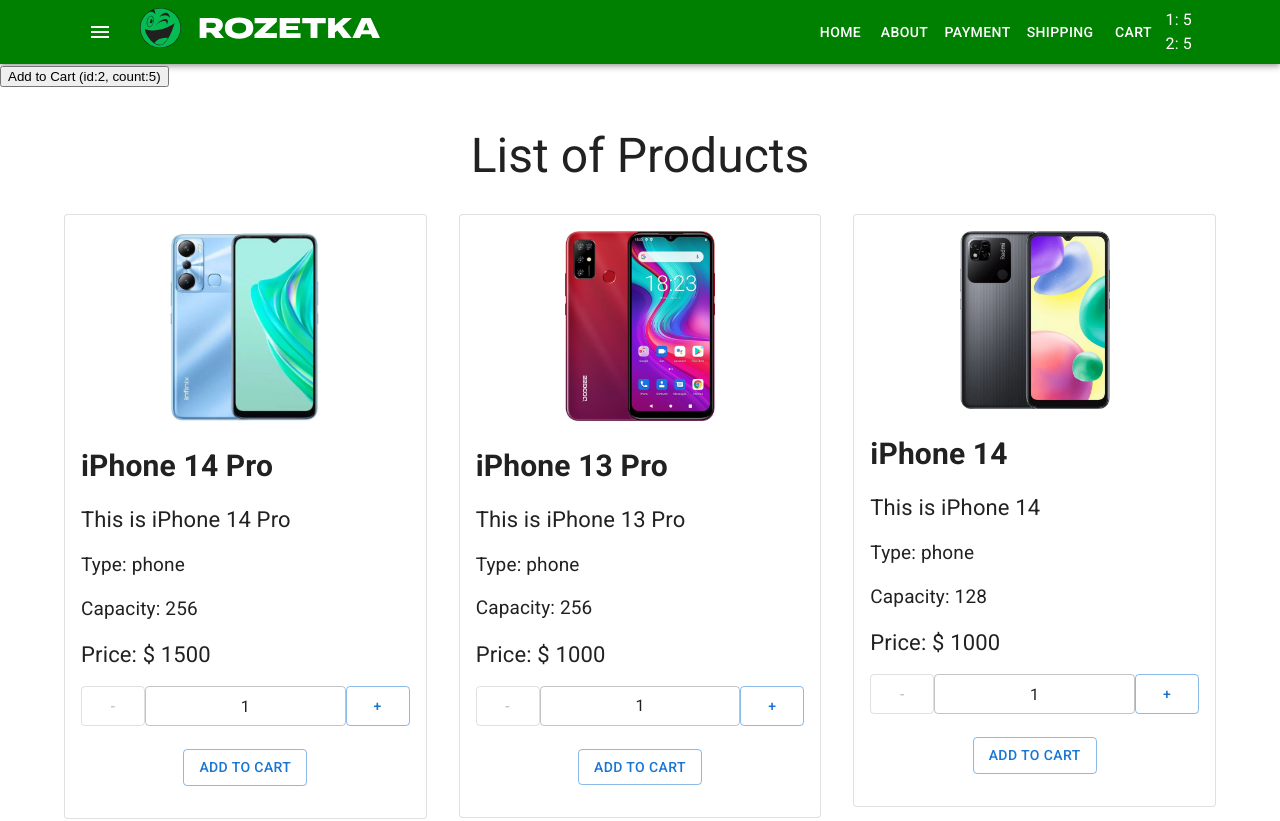
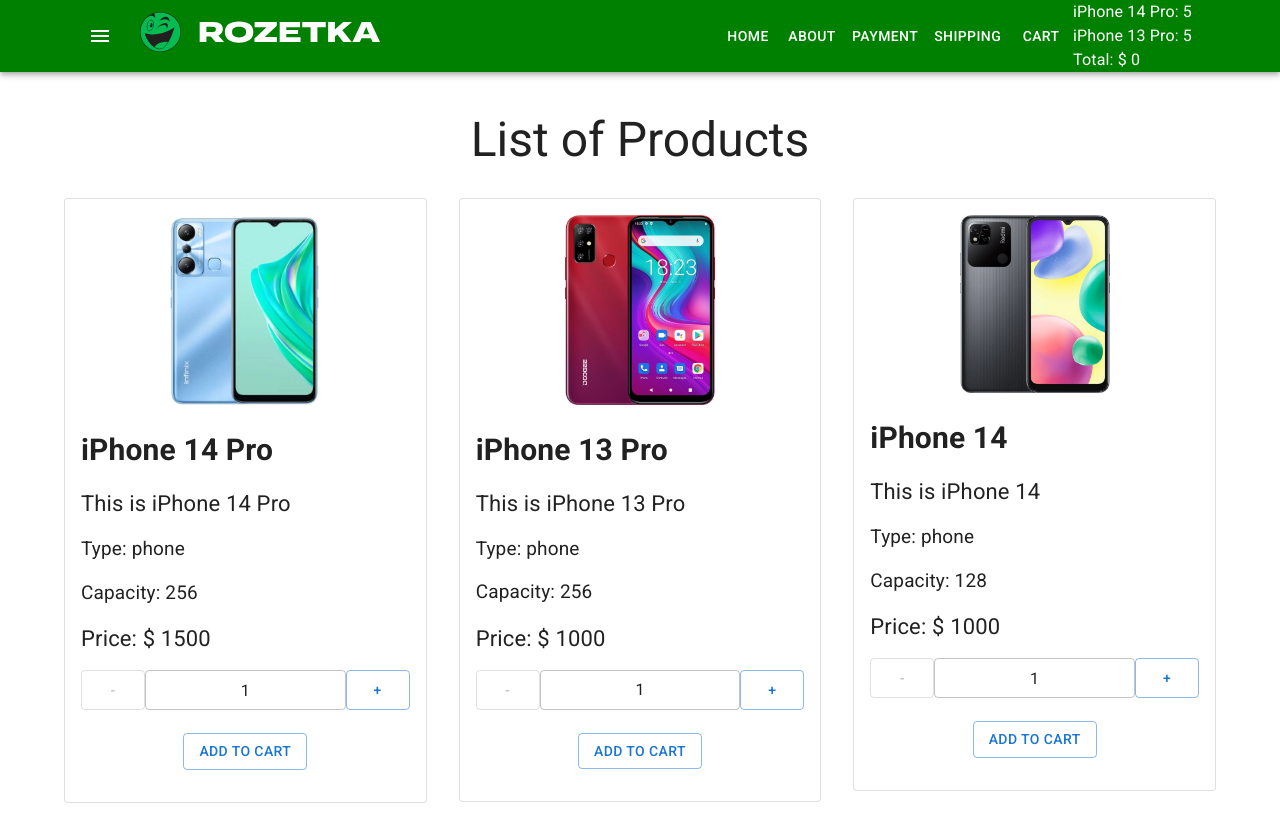
Before and after one commit to LiudmilaLushchuk/REACT-shop-project, a React (Create React App) app: page / in a window 1280 px wide. Shown: the top 821 px of the page. Built offline with nearby package versions, Linux system fonts and the light colour scheme.

Commit message:
added getProductsObject

```diff
--- a/src/Container/App/App.tsx
+++ b/src/Container/App/App.tsx
@@ -25,9 +25,6 @@
     <StyledEngineProvider injectFirst>
       <CssBaseline />
       <Header productsInCart={productsInCart} />
-      <button onClick={() => addProductToCart(2, 5)}>
-        Add to Cart (id:2, count:5)
-      </button>
       <Main addProductToCart={addProductToCart} />
     </StyledEngineProvider>
   )
--- a/src/components/CartHeader/CartHeader.tsx
+++ b/src/components/CartHeader/CartHeader.tsx
@@ -1,17 +1,29 @@
+import productsArray, { Product, getProductsObject } from 'utils/productsArray'
+
 type Props = {
   productsInCart: {
     [id: number]: number
   }
+  productsObject?: {
+    [id: number]: Product
+  }
 }
 
-const CartHeader = ({ productsInCart }: Props) => {
+const CartHeader = ({
+  productsInCart,
+  productsObject = getProductsObject(productsArray),
+}: Props) => {
   return (
     <div>
-      {Object.keys(productsInCart).map((productId) => (
-        <div key={productId}>
-          {productId}: {productsInCart[parseInt(productId)]}
-        </div>
-      ))}
+      <div>
+        {Object.keys(productsInCart).map((productId) => (
+          <div key={productId}>
+            {productsObject[parseInt(productId)].title}:{' '}
+            {productsInCart[parseInt(productId)]}
+          </div>
+        ))}
+      </div>
+      <div>Total: $ {0}</div>
     </div>
   )
 }
--- a/src/utils/productsArray.ts
+++ b/src/utils/productsArray.ts
@@ -1,4 +1,4 @@
-type Product = {
+export type Product = {
   id: number
   title: string
   description: string
@@ -65,4 +65,13 @@
   }
 ]
 
+export const getProductsObject = (array: Product[]) =>
+array.reduce(
+  (object, product) => ({
+    ...object,
+    [product.id]: product,
+  }),
+  {}
+)
+
 export default productsArray
```
